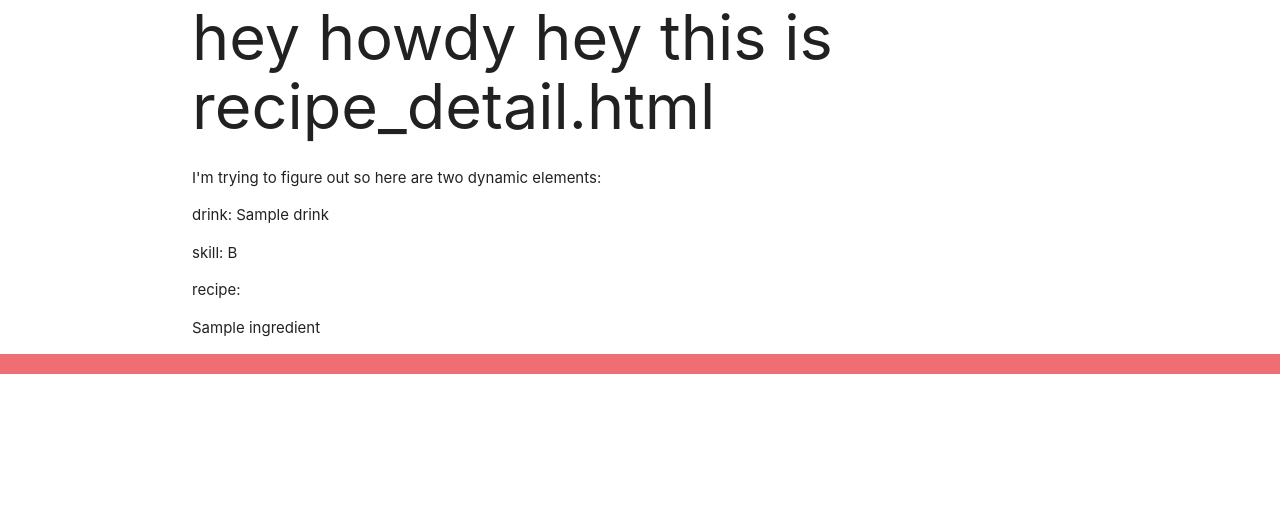
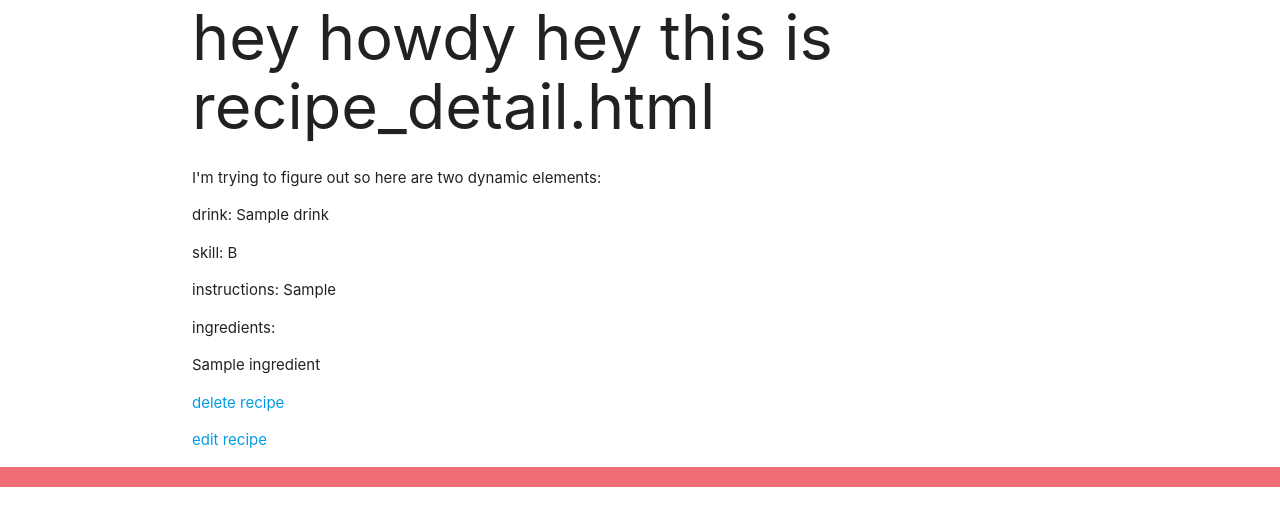
Before and after one commit to sicknarf/Project-3, a Django app: page /ingredients/1/recipes/1/ in a window 1280 px wide. Shown: the part 103-629 px from the top of the page. Run offline with Django 4.2, Linux system fonts and the light colour scheme; tables that the repository leaves empty hold one stand-in row (values such as "Sample post").

Commit message:
MVP ACHIEVED

```diff
--- a/pourspot/main_app/models.py
+++ b/pourspot/main_app/models.py
@@ -43,7 +43,6 @@ class Drink(models.Model):
     name = models.CharField(max_length=100)  # HAS A
     description = models.TextField(max_length=250)
     # is_private = models.BooleanField()
-    ingredients = models.ManyToManyField(Ingredient)
      # Add the foreign key linking to a user instance
     user = models.ForeignKey(User, on_delete=models.CASCADE)
 
--- a/pourspot/main_app/templates/drinks/detail.html
+++ b/pourspot/main_app/templates/drinks/detail.html
@@ -26,4 +26,5 @@
             <a href="{% url 'add_recipe' drink.id %}">add a recipe</a>
         </div>
 
+
 {% endblock %}
--- a/pourspot/main_app/templates/drinks/recipe_detail.html
+++ b/pourspot/main_app/templates/drinks/recipe_detail.html
@@ -5,8 +5,9 @@
 <p>I'm trying to figure out so here are two dynamic elements:</p>
 <p>drink: {{drink}}</p>
 <p>skill: {{recipe.skill_level}}</p>
-<p>recipe:</p>
+<p>instructions: {{recipe.instructions}}</p>
 
+<p>ingredients:</p>
 {% if recipe.ingredients.count %}
     {% for ingredient in recipe.ingredients.all %}
     <p>{{ingredient.name}}</p>
@@ -14,6 +15,7 @@
 {% else %}
     <p>there are no ingredients in this recipe!</p>
 {% endif %}
-
+<p><a href="{% url 'recipe_delete' drink.id recipe.id %}">delete recipe</a></p>
+<p><a href="{% url 'recipe_update' drink.id recipe.id %}">edit recipe</a></p>
 
 {% endblock %}
--- a/pourspot/main_app/templates/main_app/ingredient_list.html
+++ b/pourspot/main_app/templates/main_app/ingredient_list.html
@@ -17,7 +17,7 @@
 
     <div class="card-action">
         <a href="{% url 'recipe_create' drink.id %}">add a recipe</a>
-    </div> -->
+    </div>
 
 
 
--- a/pourspot/main_app/templates/main_app/recipe_confirm_delete.html
+++ b/pourspot/main_app/templates/main_app/recipe_confirm_delete.html
@@ -8,7 +8,7 @@
 <form action="" method="POST">
   {% csrf_token %}
   <input type="submit" value="Yes - Delete!" class="btn">
-  <a href="{% url 'detail' drink.id %}">Cancel</a>
+  <a href="{% url 'recipe_detail' recipe.drink.id recipe.id %}">Cancel</a>
 </form>
 
 {% endblock %}
--- a/pourspot/main_app/urls.py
+++ b/pourspot/main_app/urls.py
@@ -50,7 +50,8 @@ urlpatterns = [
 
     ###################### NEEDS ATTENTION ######################
     # http://localhost:8000/drinks/1/recipes/1/delete/
-    path('ingredients/<int:drink_id>/recipes/<int:recipe_id>/delete', viewsrecipe.RecipeDelete.as_view(), name='recipe_delete'),
+    path('ingredients/<int:drink_id>/recipes/<int:pk>/delete', viewsrecipe.RecipeDelete.as_view(), name='recipe_delete'),
+    path('ingredients/<int:drink_id>/recipes/<int:pk>/edit', viewsrecipe.RecipeUpdate.as_view(), name='recipe_update'),
 
     path('accounts/signup/', views.signup, name='signup'),
 ]
--- a/pourspot/main_app/viewsrecipe.py
+++ b/pourspot/main_app/viewsrecipe.py
@@ -38,9 +38,15 @@ def recipe_detail(request, drink_id, recipe_id):
     return render(request, 'drinks/recipe_detail.html', {'drink':drink, 'recipe':recipe})
 
 
-###################### NEEDS ATTENTION ######################
+
 # class RecipeDelete(LoginRequiredMixin, DeleteView):
 class RecipeDelete(DeleteView):
-    # model = Recipe
-    # success_url = 'drink detail (unsure how to link this just yet)'
-    pass
+    model = Recipe
+    success_url = '/drinks/'
+
+class RecipeUpdate(UpdateView):
+    model = Recipe
+
+    fields = ['instructions', 'ingredients', 'skill_level']
+    def get_success_url(self, **kwargs):
+        return reverse('recipe_detail', args=(self.object.drink.id, self.object.id, ))
```
Also changed, not shown: pourspot/main_app/templates/main_app/ingredient_form.html (+0 -9 lines), pourspot/main_app/migrations/0003_remove_drink_ingredients.py (added).
